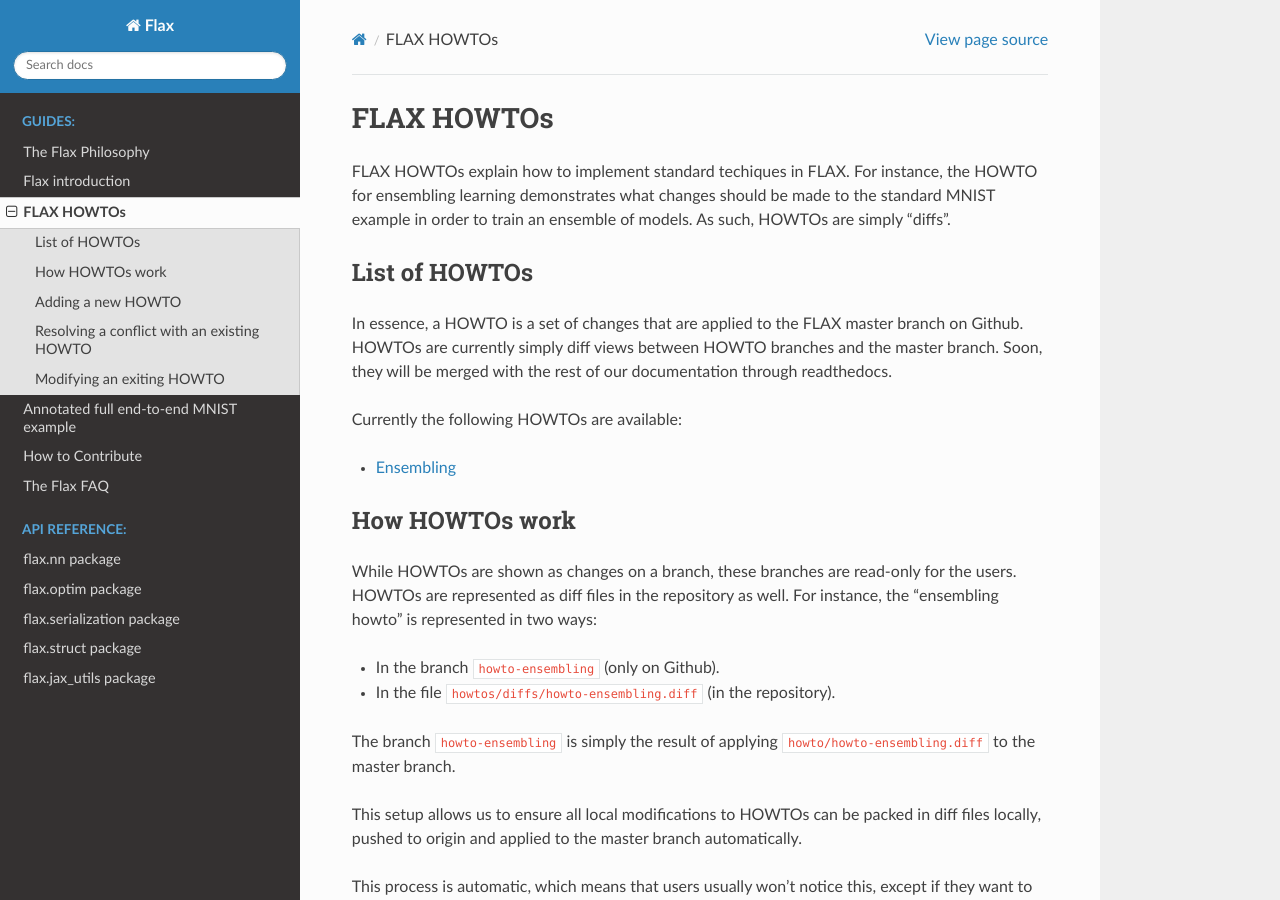
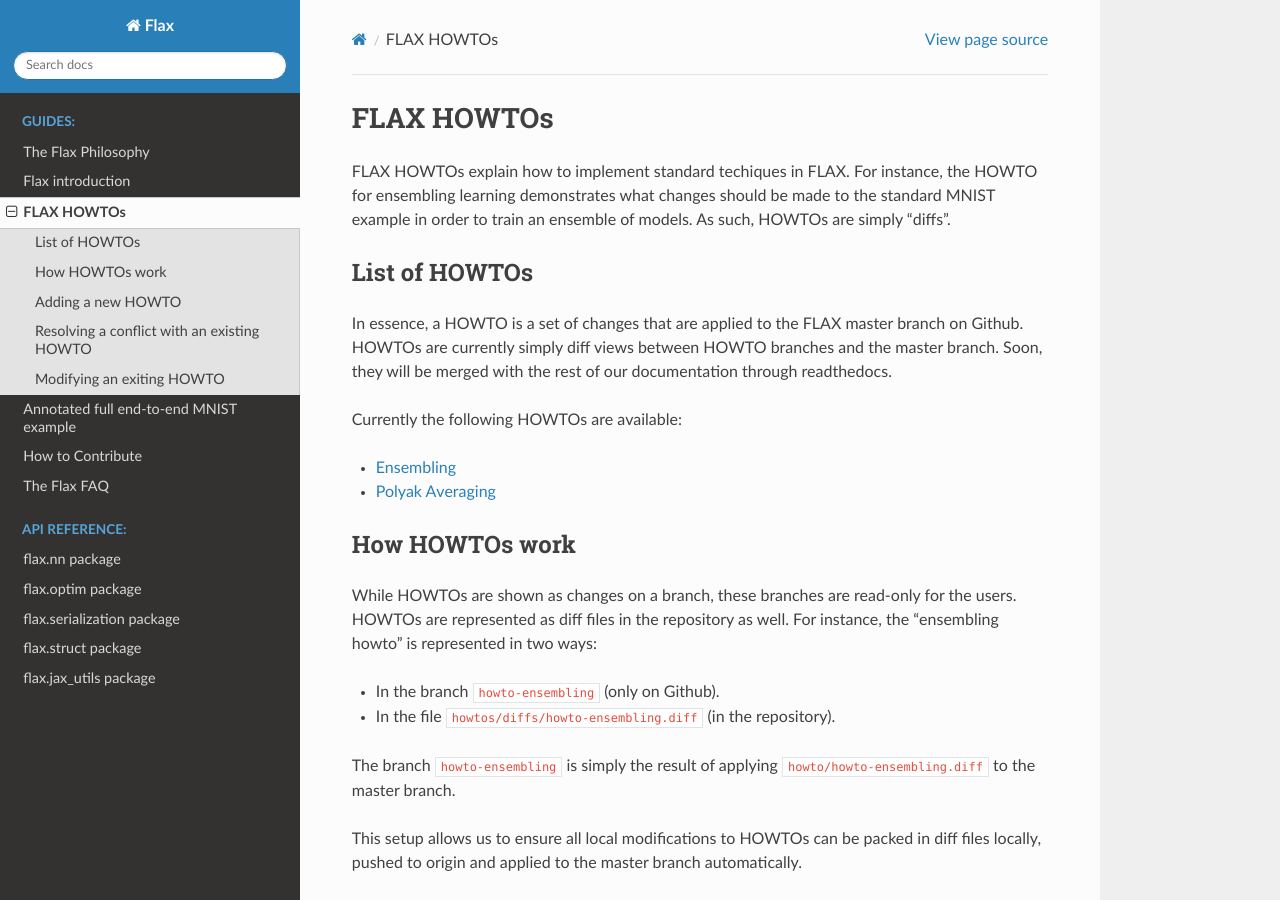
Before and after one commit to bortkomencw/flax, a Sphinx documentation site: the page built from docs/howtos.md, in a window 1280 px wide and 900 px high. Built offline with Sphinx 7.4.7 and the Read the Docs theme 2.0.0, drawn with Linux system fonts in a browser that asks for light colours.

Commit message:
Add Polyak averaging HOWTO to readthedocs

```diff
--- a/docs/howtos.md
+++ b/docs/howtos.md
@@ -15,6 +15,7 @@
 Currently the following HOWTOs are available:
 
 * [Ensembling](https://github.com/google-research/flax/compare/prerelease..howto-ensembling?diff=split)
+* [Polyak Averaging](https://github.com/google-research/flax/compare/prerelease..howto-polyak-averaging?diff=split)
 
 ## How HOWTOs work
 
```
